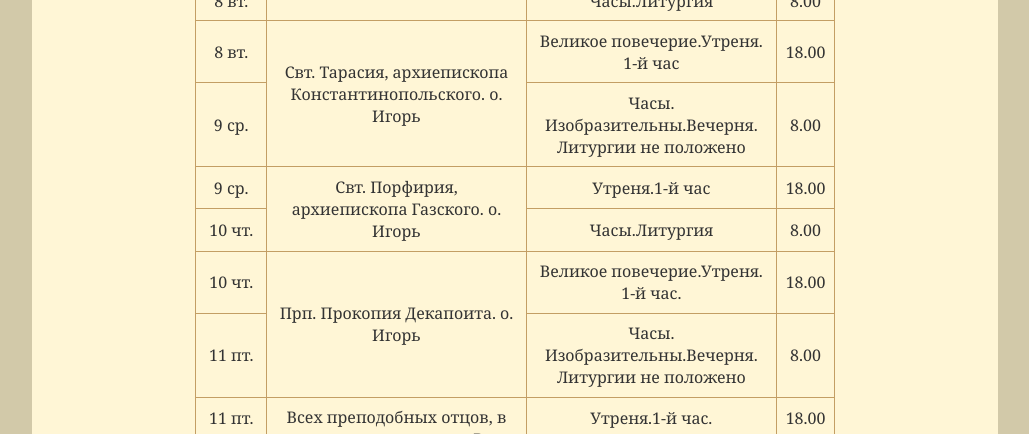
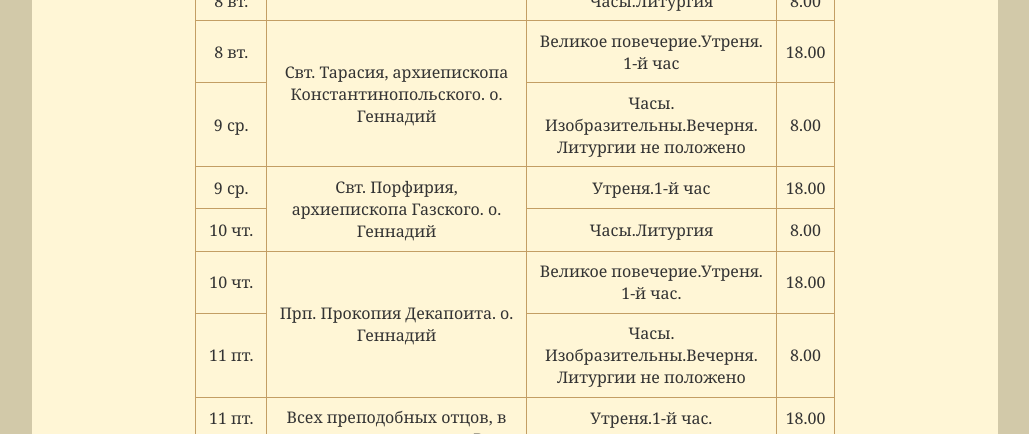
Before and after one commit to hramotradnoe/hramotradnoe.github.io, a Jekyll site: the page built from schedule/index.html, in a window 1280 px wide. Shown: the part 549-983 px from the top of the page, without its empty margins (125-1154 px from the left). Built offline with Jekyll 4.4.1, drawn with Linux system fonts in a browser that asks for light colours; Markdown is read by kramdown in place of the engine named in the settings.

Commit message:
Update schedule.yml

```diff
--- a/_data/schedule.yml
+++ b/_data/schedule.yml
@@ -12,7 +12,7 @@ timetable:
       - day   : 8&nbsp;вт.
         time  : '8.00'
         title : "Часы.Литургия"
- - description : "Свт. Тарасия, архиепископа Константинопольского. о. Игорь"
+ - description : "Свт. Тарасия, архиепископа Константинопольского.  о. Геннадий"
    services    :
       - day   : 8&nbsp;вт.
         time  : '18.00'
@@ -20,7 +20,7 @@ timetable:
       - day   : 9&nbsp;ср.
         time  : '8.00'
         title : "Часы.  Изобразительны.Вечерня. Литургии не положено"
- - description : "Свт. Порфирия, архиепископа Газского. о. Игорь"
+ - description : "Свт. Порфирия, архиепископа Газского.  о. Геннадий"
    services    :
       - day   : 9&nbsp;ср.
         time  : '18.00'
@@ -28,7 +28,7 @@ timetable:
       - day   : 10&nbsp;чт.
         time  : '8.00'
         title : "Часы.Литургия"
- - description : "Прп. Прокопия Декапоита. о. Игорь"
+ - description : "Прп. Прокопия Декапоита.  о. Геннадий"
    services    :
       - day   : 10&nbsp;чт.
         time  : '18.00'
```
